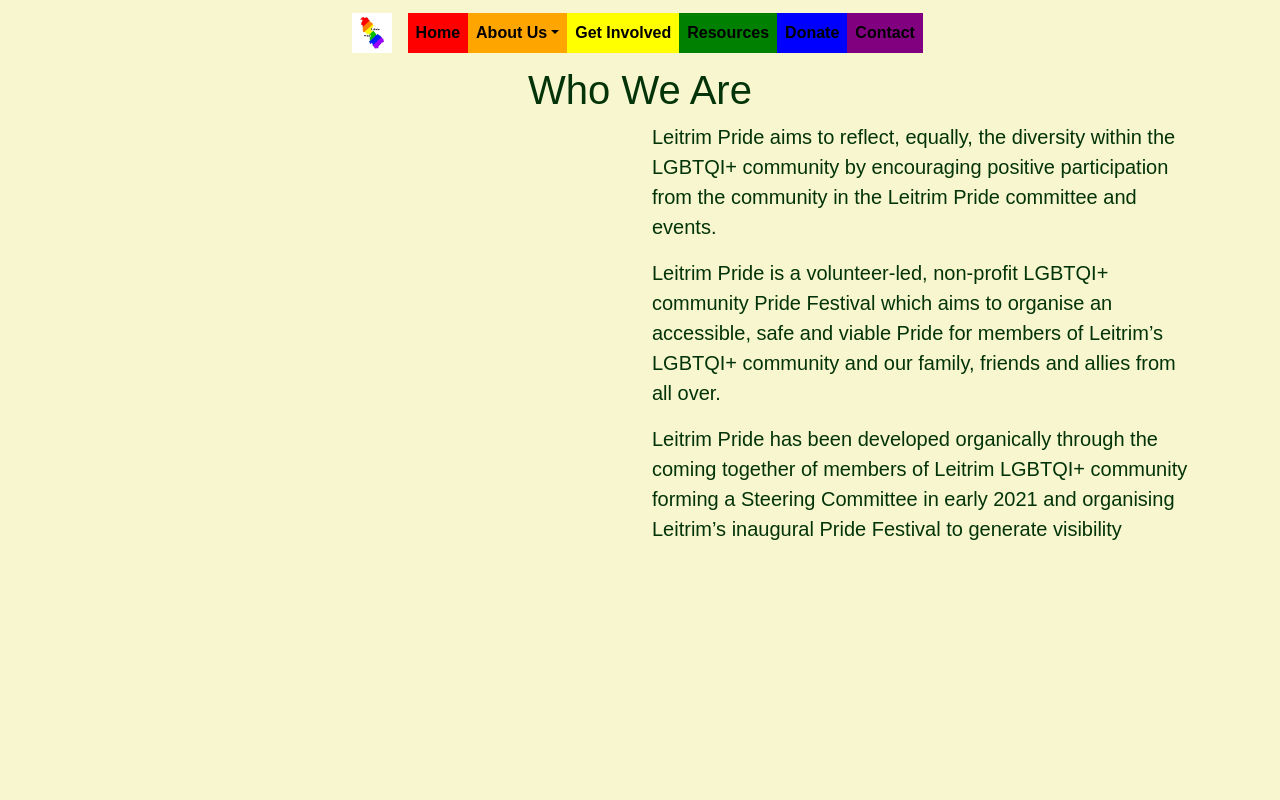
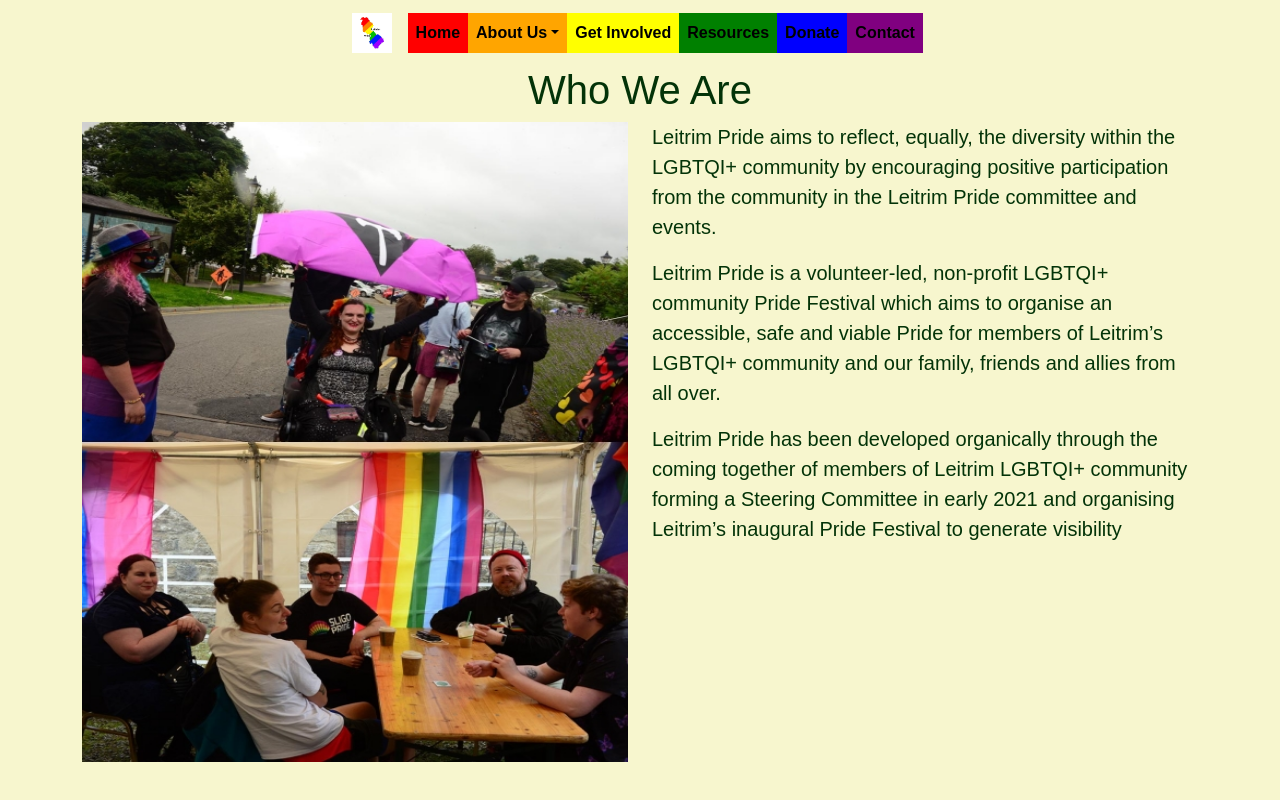
Before and after one commit to Jacobs1986/leitrim-pride, a React (Create React App) app in the folder client/: page /about in a window 1280 px wide. Built offline with nearby package versions, Linux system fonts and the light colour scheme.

Commit message:
Made some media queries that will change the background-image depending on the width of the screen. I think it looks good, but I am going to research some different ways to make it work on the javascript side rather than in css

```diff
--- a/client/src/components/whoWeAreImage/whoWeAreImage.css
+++ b/client/src/components/whoWeAreImage/whoWeAreImage.css
@@ -0,0 +1,56 @@
+#whoWeAreImageDiv {
+    width: 100%;
+    height: 20em;
+    background-image: url('whoWeAreImageVert.jpg');
+    background-size: 100% 100%;
+}
+
+@media screen and (min-width: 360px) {
+    #whoWeAreImageDiv {
+        height: 30em;
+        background-image: url('whoWeAreImageVert.jpg');
+    }
+}
+
+@media screen and (min-width: 540px) {
+    #whoWeAreImageDiv {
+        height: 37em;
+        background-image: url('whoWeAreImageVert.jpg');
+    }
+}
+
+@media screen and (min-width: 653px) {
+    #whoWeAreImageDiv {
+        height: 14em;
+        background-image: url('whoWeAreImageSide.jpg');
+    }
+}
+
+@media screen and (min-width: 720px) {
+    #whoWeAreImageDiv {
+        height: 14em;
+        background-image: url('whoWeAreImageSide.jpg');
+    }
+}
+
+@media screen and (min-width: 844px) {
+    #whoWeAreImageDiv {
+        height: 20em;
+        background-image: url('whoWeAreImageSide.jpg');
+    }
+}
+
+@media screen and (min-width: 1012px) {
+    #whoWeAreImageDiv {
+        height: 40em;
+        background-image: url('whoWeAreImageVert.jpg');
+    }
+}
+
+@media screen and (min-width: 1400px) {
+    #whoWeAreImageDiv {
+        width: 88%;
+        height: 40em;
+        background-image: url('whoWeAreImageVert.jpg');
+    }
+}
```
